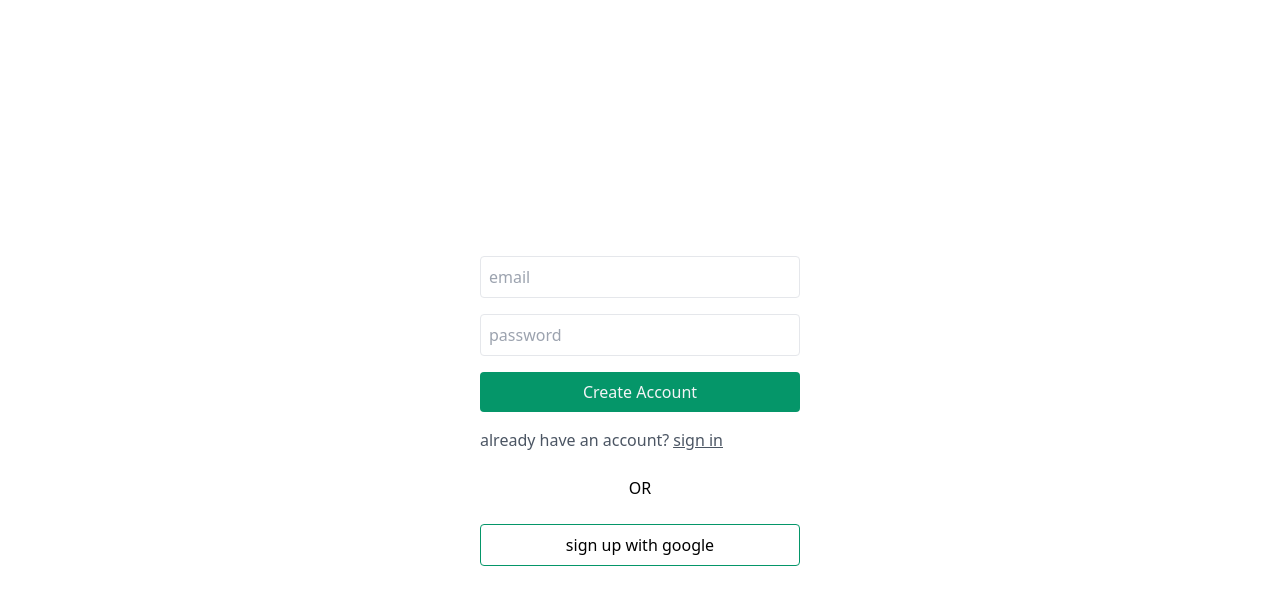
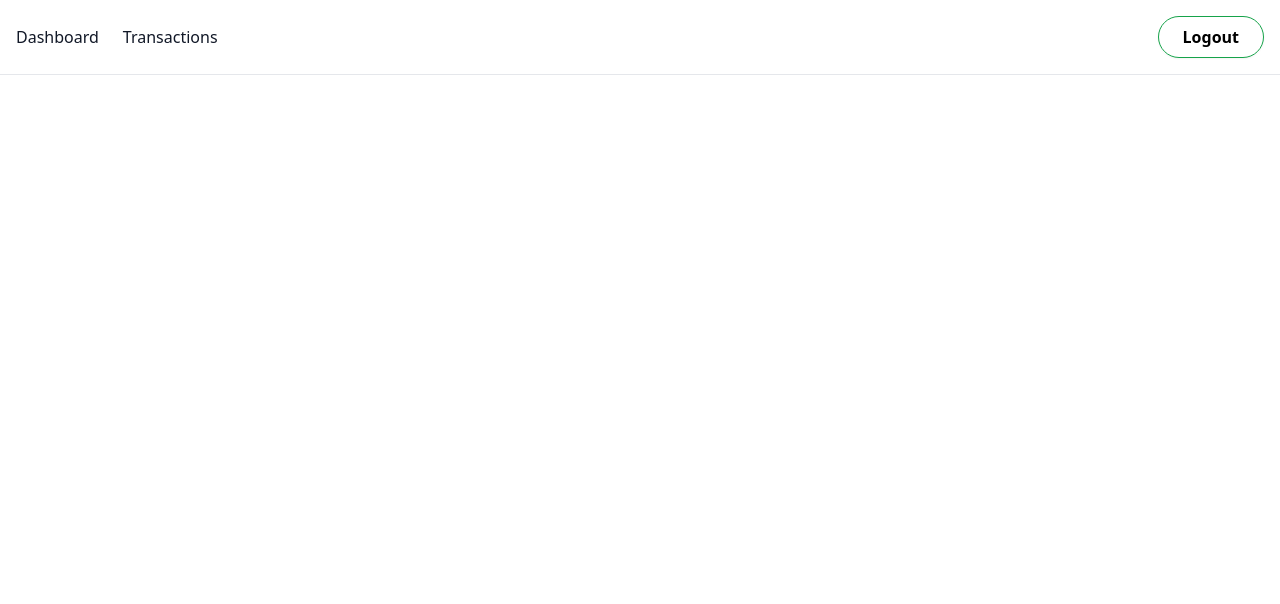
Before and after one commit to AkashVaghela/personal-finance-tracker, a React (Vite) app: page /dashboard in a window 1280 px wide. Before the commit this address led to /signup. Shown: the top 604 px of the page. Built offline with nearby package versions, Linux system fonts and the light colour scheme.

Commit message:
fixed auth & header

```diff
--- a/src/App.jsx
+++ b/src/App.jsx
@@ -1,31 +1,18 @@
-import { useEffect, useContext } from "react";
-import { Routes, Route, useNavigate } from "react-router-dom";
-import { AuthContext } from "./context/AuthContext";
+import { Routes, Route } from "react-router-dom";
 import SignUp from "./pages/SignUp";
 import SignIn from "./pages/SignIn";
 import ForgotPassword from "./pages/ForgotPassword";
 import Dashboard from "./pages/Dashboard";
+import Transactions from "./pages/Transactions";
 
 function App() {
-  const navigate = useNavigate();
-  const { state } = useContext(AuthContext);
-
-  useEffect(() => {
-    const { user } = state;
-
-    if (user?.uid) {
-      navigate("/dashboard");
-    } else {
-      navigate("/signup");
-    }
-  }, [state]);
-
   return (
     <Routes>
       <Route path="/signup" element={<SignUp />} />
       <Route path="/signin" element={<SignIn />} />
       <Route path="/forgot-password" element={<ForgotPassword />} />
       <Route path="/dashboard" element={<Dashboard />} />
+      <Route path="/transactions" element={<Transactions />} />
     </Routes>
   );
 }
--- a/src/context/AuthContext.jsx
+++ b/src/context/AuthContext.jsx
@@ -1,4 +1,4 @@
-import { useReducer, createContext } from "react";
+import { useEffect, useReducer, createContext } from "react";
 import {
   signOut,
   createUserWithEmailAndPassword,
@@ -10,17 +10,30 @@ import { getFirebase } from "../firebase";
 
 export const AuthContext = createContext();
 
+const setUser  = (payload) => {
+  localStorage.setItem("user", JSON.stringify(payload));
+};
+
+const removeUser  = () => {
+  localStorage.removeItem("user");
+};
+
 const authReducer = (state, action) => {
   switch (action.type) {
     case "SIGN_UP_WITH_EMAIL":
+      setUser(action.payload);
       return { ...state, user: action.payload };
     case "SIGN_UP_WITH_GOOGLE":
+      setUser(action.payload);
       return { ...state, user: action.payload };
     case "SIGN_IN_WITH_EMAIL":
+      setUser(action.payload);
       return { ...state, user: action.payload };
     case "SIGN_IN_WITH_GOOGLE":
+      setUser(action.payload);
       return { ...state, user: action.payload };
     case "SIGN_OUT":
+      removeUser();
       return { ...state, user: null };
     default:
       return state;
@@ -30,10 +43,19 @@ const authReducer = (state, action) => {
 // eslint-disable-next-line react/prop-types
 const AuthContextProvider = ({ children }) => {
   const { auth } = getFirebase();
-  const googleProvier = new GoogleAuthProvider(auth);
+  const googleProvider = new GoogleAuthProvider(auth);
 
   const initialState = { user: null };
   const [state, dispatch] = useReducer(authReducer, initialState);
+
+
+  useEffect(() => {
+    const storedUser = localStorage.getItem("user");
+
+    if(storedUser) {
+      dispatch({type: "SIGN_IN_WITH_EMAIL", payload: JSON.parse(storedUser)});
+    }
+  }, [])
 
   const emailSignUp = async (email, password) => {
     const userCredential = await createUserWithEmailAndPassword(
@@ -45,7 +67,7 @@ const AuthContextProvider = ({ children }) => {
   };
 
   const googleSignUp = async () => {
-    const userCredential = await signInWithPopup(auth, googleProvier);
+    const userCredential = await signInWithPopup(auth, googleProvider);
     dispatch({ type: "SIGN_UP_WITH_GOOGLE", payload: userCredential.user });
   };
 
@@ -59,7 +81,7 @@ const AuthContextProvider = ({ children }) => {
   };
 
   const googleSignIn = async () => {
-    const userCredential = await signInWithPopup(auth, googleProvier);
+    const userCredential = await signInWithPopup(auth, googleProvider);
     dispatch({ type: "SIGN_IN_WITH_GOOGLE", payload: userCredential.user });
   };
 
--- a/src/pages/Dashboard.jsx
+++ b/src/pages/Dashboard.jsx
@@ -1,15 +1,46 @@
 import { useContext } from "react";
+import { NavLink, useNavigate } from "react-router-dom";
 import { AuthContext } from "../context/AuthContext";
 
+const navbar = [
+  {
+    id: 1,
+    to: "/dashboard",
+    title: "dashboard",
+  },
+  {
+    id: 2,
+    to: "/transactions",
+    title: "transactions",
+  },
+];
+
 const Dashboard = () => {
+  const navigate = useNavigate();
   const { state, signOutUser } = useContext(AuthContext);
+
+  const signOutUserHandler = () => {
+    signOutUser();
+    navigate("/signin");
+  }
 
   return (
     <div>
-      <header className="flex p-4 bg-emerald-600 w-100">
+      <header className="flex items-center p-4 w-100 justify-between border-b">
+        <nav>
+          <ul className="flex">
+            {navbar.map((item) => {
+              return (<li key={item.id}>
+                <NavLink to={item.to} className="font-medium text-gray-900 capitalize mr-6">
+                  {item.title}
+                </NavLink>
+              </li>);
+            })}
+          </ul>
+        </nav>
         <button
-          className="px-4 py-1 ml-auto font-medium capitalize rounded-sm shadow-sm w-fit bg-slate-100 hover:cursor-pointer hover:bg-slate-200 hover:transition-all"
-          onClick={signOutUser}
+          className="px-6 py-2 font-bold capitalize rounded-3xl shadow-sm w-fit border border-green-600 hover:cursor-pointer hover:bg-green-600 hover:transition-all"
+          onClick={signOutUserHandler}
         >
           logout
         </button>
--- a/src/pages/SignIn.jsx
+++ b/src/pages/SignIn.jsx
@@ -1,10 +1,10 @@
 import React, { useState, useContext } from "react";
-import { NavLink } from "react-router-dom";
+import { NavLink, useNavigate } from "react-router-dom";
 import { AuthContext } from "../context/AuthContext";
 
 const SignIn = () => {
+  const navigate = useNavigate();
   const { state, emailSignIn, googleSignIn } = useContext(AuthContext);
-
   const [input, setInput] = useState({
     email: "",
     password: "",
@@ -21,7 +21,13 @@ const SignIn = () => {
   const submitHandler = async (e) => {
     e.preventDefault();
     emailSignIn(input.email, input.password);
+    navigate("/dashboard");
   };
+
+  const googleSignInHandler = () => {
+    googleSignIn();
+    navigate("/dashboard");
+  }
 
   return (
     <div className="max-w-xs mx-auto mt-64">
@@ -51,7 +57,7 @@ const SignIn = () => {
         </p>
         <button
           type="submit"
-          className="p-2 text-gray-100 capitalize rounded bg-emerald-600"
+          className="p-2 text-gray-100 capitalize rounded bg-green-600"
         >
           sign in
         </button>
@@ -60,15 +66,15 @@ const SignIn = () => {
       <p className="mb-6 text-gray-600">
         Do not have account?
         <span className="pl-1 underline">
-          <NavLink to="/">create account</NavLink>
+          <NavLink to="/signup">create account</NavLink>
         </span>
       </p>
 
       <span className="block mb-6 text-center uppercase">or</span>
 
       <button
-        className="block w-full p-2 text-center border rounded border-emerald-600"
-        onClick={googleSignIn}
+        className="block w-full p-2 text-center border rounded border-green-600"
+        onClick={googleSignInHandler}
       >
         sign in with google
       </button>
--- a/src/pages/SignUp.jsx
+++ b/src/pages/SignUp.jsx
@@ -1,10 +1,10 @@
 import React, { useState, useContext } from "react";
-import { NavLink } from "react-router-dom";
+import { NavLink, useNavigate } from "react-router-dom";
 import { AuthContext } from "../context/AuthContext";
 
 const SignUp = () => {
+  const navigate = useNavigate();
   const { state, emailSignUp, googleSignUp } = useContext(AuthContext);
-
   const [input, setInput] = useState({
     email: "",
     password: "",
@@ -21,7 +21,13 @@ const SignUp = () => {
   const submitHandler = async (e) => {
     e.preventDefault();
     emailSignUp(input.email, input.password);
+    navigate("/dashboard");
   };
+
+  const googleSignUpHandler = () => {
+    googleSignUp();
+    navigate("/dashboard");
+  }
 
   return (
     <div className="max-w-xs mx-auto mt-64">
@@ -46,7 +52,7 @@ const SignUp = () => {
         />
         <button
           type="submit"
-          className="p-2 text-gray-100 capitalize rounded bg-emerald-600"
+          className="p-2 text-gray-100 capitalize rounded bg-green-600"
         >
           create account
         </button>
@@ -62,8 +68,8 @@ const SignUp = () => {
       <span className="block mb-6 text-center uppercase">or</span>
 
       <button
-        className="block w-full p-2 text-center border rounded border-emerald-600"
-        onClick={googleSignUp}
+        className="block w-full p-2 text-center border rounded border-green-600"
+        onClick={googleSignUpHandler}
       >
         sign up with google
       </button>
--- /dev/null
+++ b/src/pages/Transactions.jsx
@@ -0,0 +1,7 @@
+import React from "react";
+
+const Transactions = () => {
+  return <div>Transactions</div>;
+};
+
+export default Transactions;
```
